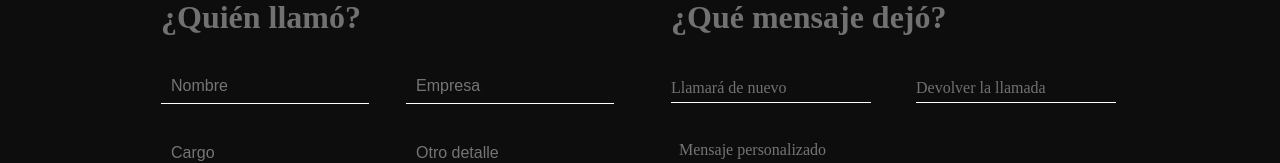
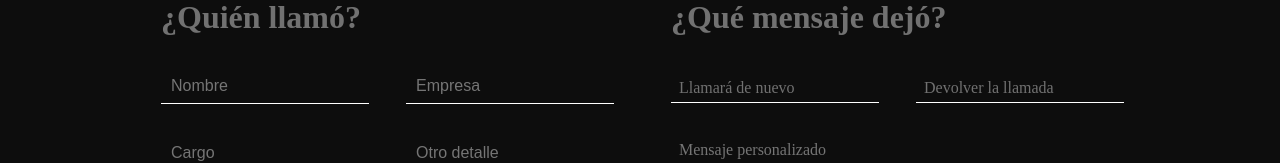
Before and after one commit to alhana-yo/easley-s4-your-calls-app, a React (Create React App) app: page / in a window 1280 px wide. Shown: the part 421-584 px from the top of the page. Built offline with nearby package versions, Linux system fonts and the light colour scheme; no server answers.

Commit message:
Fix padding left of Call Back again and redial

```diff
--- a/src/styles/App.scss
+++ b/src/styles/App.scss
@@ -238,7 +238,6 @@ position: relative;
   margin: 0;
   margin-top: 33px;
   column-gap: 40px;
-  // grid-gap: 35px;
 }
 
 .callAction__selection--redial, .callAction__selection--call-back {
@@ -248,10 +247,6 @@ position: relative;
   width: 65px;
 }
 
-.callAction_selection {
-  padding: 0 0 0 px 8px;
-
-}
 
 .call__container {
   position: relative;
@@ -274,6 +269,7 @@ position: relative;
   justify-self: flex-start;
   margin-right: 33px;
   margin-bottom: 10px;
+  padding-left: 8px;
 }
 
 .fake-CallBack-button {
@@ -291,6 +287,7 @@ position: relative;
   border-color: $color-white;
   display: flex;
   justify-self: flex-start;
+  padding-left: 8px;
 }
 
 
```
